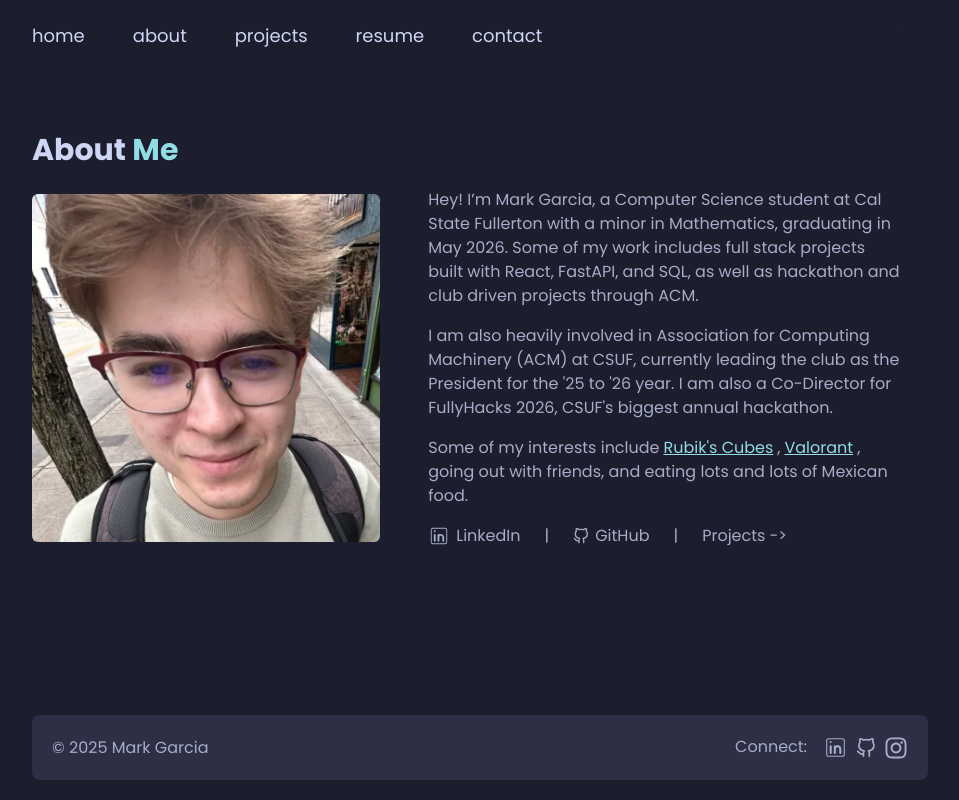
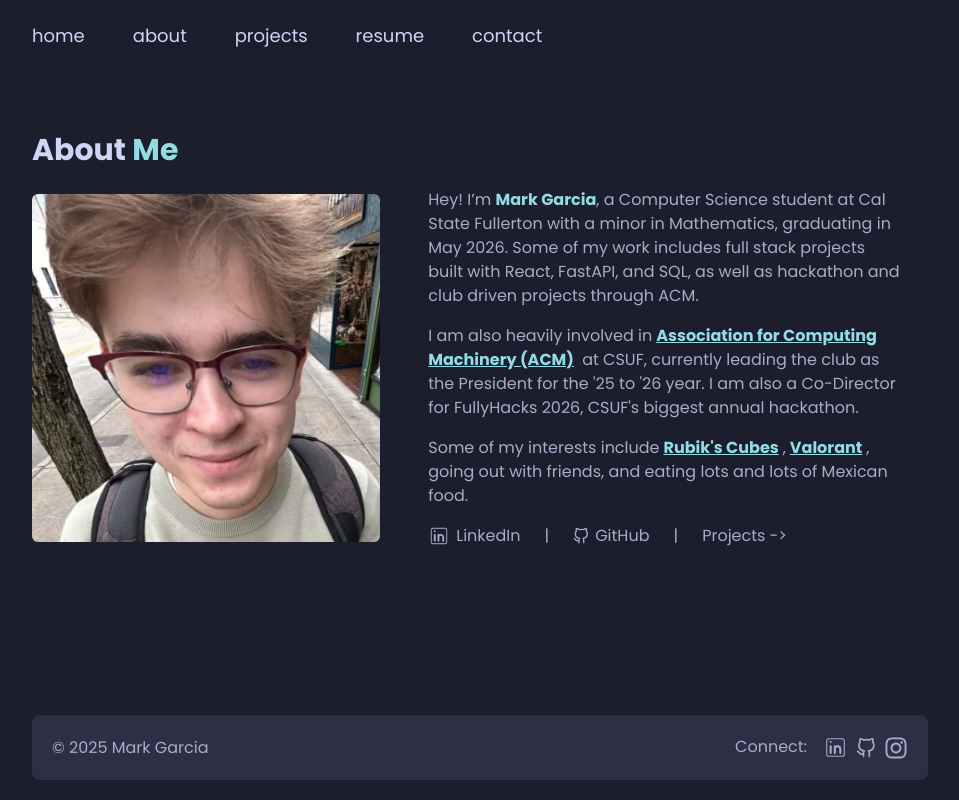
Before and after one commit to MarkRyanGarcia/portfolio, a React (Vite) app: page /about in a window 1280 px wide. Shown: the whole page, without its empty margins (160-1119 px from the left). Built offline with nearby package versions, Linux system fonts and the light colour scheme.

Commit message:
Refactor link styles, update AboutBio

```diff
--- a/src/components/about/AboutBio.tsx
+++ b/src/components/about/AboutBio.tsx
@@ -1,10 +1,11 @@
+import { linkStyle } from "../../lib/styles";
 import TooltipText from "../ui/TooltipText";
 
 export default function AboutBio() {
     return (
         <div className="flex flex-col gap-4 text-secondary">
             <p>
-                Hey! I’m Mark Garcia, a Computer Science student at Cal State
+                Hey! I’m <span className="text-tertiary font-bold">Mark Garcia</span>, a Computer Science student at Cal State
                 Fullerton with a minor in Mathematics, graduating in May 2026.
                 Some of my work includes full stack projects built with React,
                 FastAPI, and SQL, as well as hackathon and club driven projects
@@ -12,8 +13,11 @@ export default function AboutBio() {
             </p>
 
             <p>
-                I am also heavily involved in Association for Computing Machinery
-                (ACM) at CSUF, currently leading the club as the President for
+                I am also heavily involved in
+                <a className={linkStyle} href="https://acmcsuf.com/" target="_blank">
+                    Association for Computing Machinery (ACM)
+                </a>{" "}
+                at CSUF, currently leading the club as the President for
                 the '25 to '26 year. I am also a Co-Director for FullyHacks 2026,
                 CSUF's biggest annual hackathon.
             </p>
--- a/src/components/home/Experience.tsx
+++ b/src/components/home/Experience.tsx
@@ -60,7 +60,7 @@ export default function Experience() {
                     target='_blank'
                     className="flex transition duration-300 ease-in-out hover:text-tertiary"
                 >
-                    <p className={`${linkStyle}`}>{"View Resume ->"}</p>
+                    <p className={`${linkStyle}`}>{"View Full Resume ->"}</p>
                 </NavLink>
 
             </div>
--- a/src/components/home/Hero.tsx
+++ b/src/components/home/Hero.tsx
@@ -1,39 +1,49 @@
 import { CiLinkedin } from "react-icons/ci";
 import { FiGithub } from "react-icons/fi";
 import { NavLink } from "react-router-dom";
+import { linkStyle } from "../../lib/styles";
 
 
 export default function Hero() {
-    const linkStyle = 'text-tertiary underline font-bold hover:text-base hover:no-underline hover:bg-tertiary transition duration-300 ease-in-out'
     return (
         <div className="space-y-7 md:-space-y-5">
             <div className="flex flex-col sm:flex-row space-y-3 md:space-y-0">
-                <div className="flex flex-col sm:w-[55%] space-y-5">
+                <div className="flex flex-col sm:w-[60%] space-y-5">
                     <h1 className="text-primary text-3xl font-bold">
                         Hey, I'm <span className="text-tertiary">Mark Garcia</span>
                     </h1>
                     <p className="text-secondary">
-                        I’m a Full-Stack Software Developer Intern @ <a className={linkStyle}
-                            href="https://glenair.com/" target="_blank">Glenair, Inc.</a> I’m
+                        I’m a Full-Stack Software Developer Intern @<a className={linkStyle}
+                            href="https://glenair.com/" target="_blank">Glenair, Inc.</a>I’m
                         currently a 4th year student at CSU Fullerton, where I am the Fullerton
-                        Chapter President of the <a className={linkStyle} href="https://acmcsuf.com/"
+                        Chapter President of the<a className={linkStyle} href="https://acmcsuf.com/"
                             target="_blank">Association for Computing Machinery (ACM)</a>.
                     </p>
                 </div>
-                <div className="flex sm:w-[45%] justify-end mx-auto">
-                    <img src="/mark/mark.png" className="w-50 rounded-full border-4 border-secondary hover:border-tertiary transition-colors duration-200 ease-in-out" />
+                <div className="flex sm:w-[40%] justify-end mx-auto">
+                    <img src="/mark/mark.png"
+                        className="w-50 rounded-full border-4 border-secondary
+                        hover:border-tertiary transition-colors duration-200 ease-in-out"
+                    />
                 </div>
             </div>
             <div className="flex flex-wrap space-x-5 space-y-2 text-secondary">
-                <a className="flex hover:text-tertiary transition-colors duration-300 ease-in-out" href="https://linkedin.com/in/markryangarcia/" target="_blank">
+                <a className="flex hover:text-tertiary transition-colors duration-300
+                    ease-in-out" href="https://linkedin.com/in/markryangarcia/" target="_blank"
+                >
                     <CiLinkedin className="mr-1.5" size={22} /> LinkedIn
                 </a>
                 <p>|</p>
-                <a className="flex hover:text-tertiary transition-colors duration-300 ease-in-out" href="https://github.com/MarkRyanGarcia" target="_blank">
+                <a className="flex hover:text-tertiary transition-colors duration-300
+                    ease-in-out" href="https://github.com/MarkRyanGarcia" target="_blank"
+                >
                     <FiGithub className="translate-y-1 mr-1.5" /> Github
                 </a>
                 <p>|</p>
-                <NavLink to="/about" className="flex space-x-1 transition duration-300 ease-in-out hover:space-x-2 hover:text-tertiary">
+                <NavLink to="/about"
+                    className="flex space-x-1 transition duration-300 ease-in-out
+                    hover:space-x-2 hover:text-tertiary"
+                >
                     <p className="max-h-6">
                         More about me
                     </p>
--- a/src/components/ui/TooltipText.tsx
+++ b/src/components/ui/TooltipText.tsx
@@ -1,5 +1,6 @@
 import { useEffect, useRef } from "react";
 import { useTooltip } from "./TooltipContext";
+import { linkStyle } from "../../lib/styles";
 
 interface TooltipTextProps {
     id: string;
@@ -27,7 +28,7 @@ export default function TooltipText({ id, label, tooltip }: TooltipTextProps) {
     return (
         <span ref={ref} className="relative inline-block group">
             <span
-                className="cursor-pointer text-tertiary underline hover:text-base hover:no-underline hover:bg-tertiary transition duration-300 ease-in-out px-1 rounded"
+                className={linkStyle}
                 onClick={(e) => {
                     e.stopPropagation();
                     setOpenId(isOpen ? null : id);
--- /dev/null
+++ b/src/lib/styles.ts
@@ -0,0 +1,2 @@
+
+export const linkStyle = 'text-tertiary underline font-bold px-1 hover:text-base hover:no-underline hover:bg-tertiary transition duration-300 ease-in-out'
```
